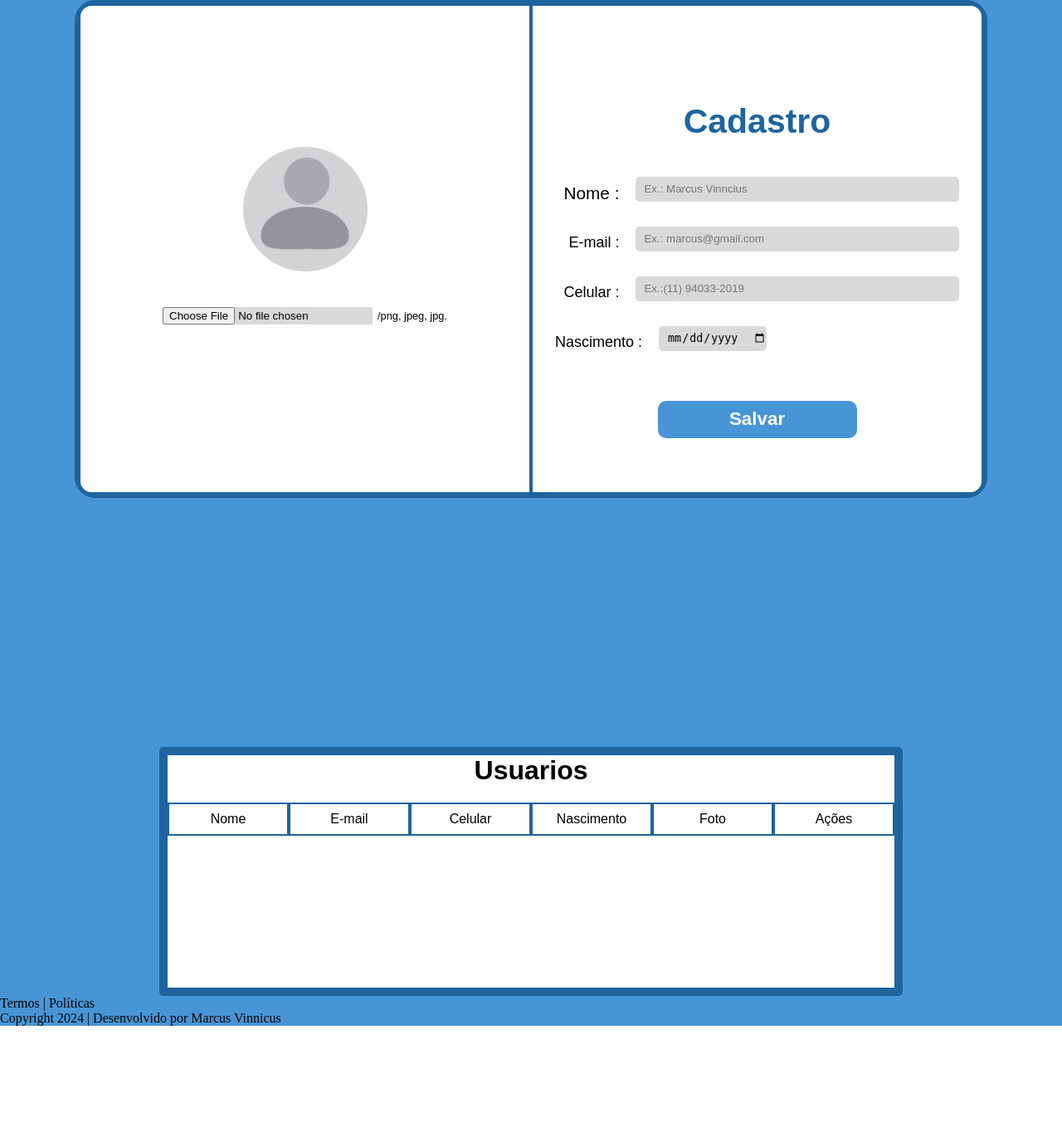
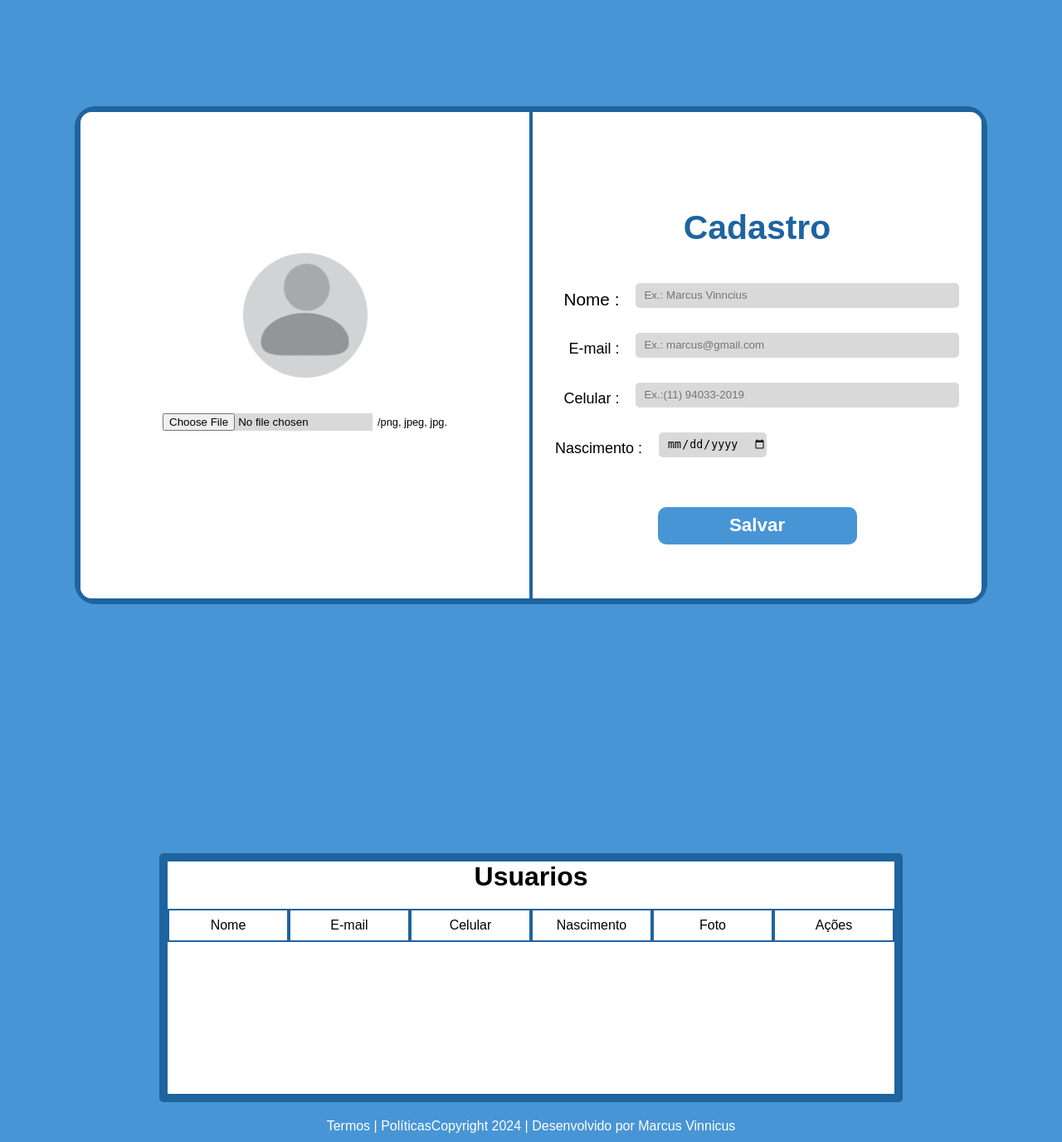
Before and after one commit to omarcus-vinnicius/CrudMarcusJS, a PHP site: template crud_marcus/View/index.html in a window 1280 px wide. Shown: the whole page at 83% size. Before the commit the page ends 1236 px from the top, so only its background shows below. Run offline with PHP 8.4, Linux system fonts and the light colour scheme; the template is opened without the code that fills it, so the values that code supplies are empty.

Commit message:
add footer and style footer

```diff
--- a/crud_marcus/View/css/index.css
+++ b/crud_marcus/View/css/index.css
@@ -6,6 +6,7 @@
 
 
 main{
+padding-top: 10%;
 display: flex;
 justify-content: center;
 align-items: center;
--- a/crud_marcus/View/css/main.css
+++ b/crud_marcus/View/css/main.css
@@ -234,6 +234,7 @@ table{
     background-color: var(--white);
     border: solid 10px var(--bluec1);
     border-radius: 5px;
+    margin-bottom: 20px;
 }
 
 thead tr td{
@@ -307,3 +308,19 @@ td .action{
     display: flex;
 
 }
+
+
+/* footer */
+
+footer{
+    display: flex;
+    justify-content: center;
+    align-items: center;
+    width: 100%;
+    padding-bottom: 10px;
+}
+
+footer span {
+font: 1em sans-serif;
+color: var(--white);
+}
```
